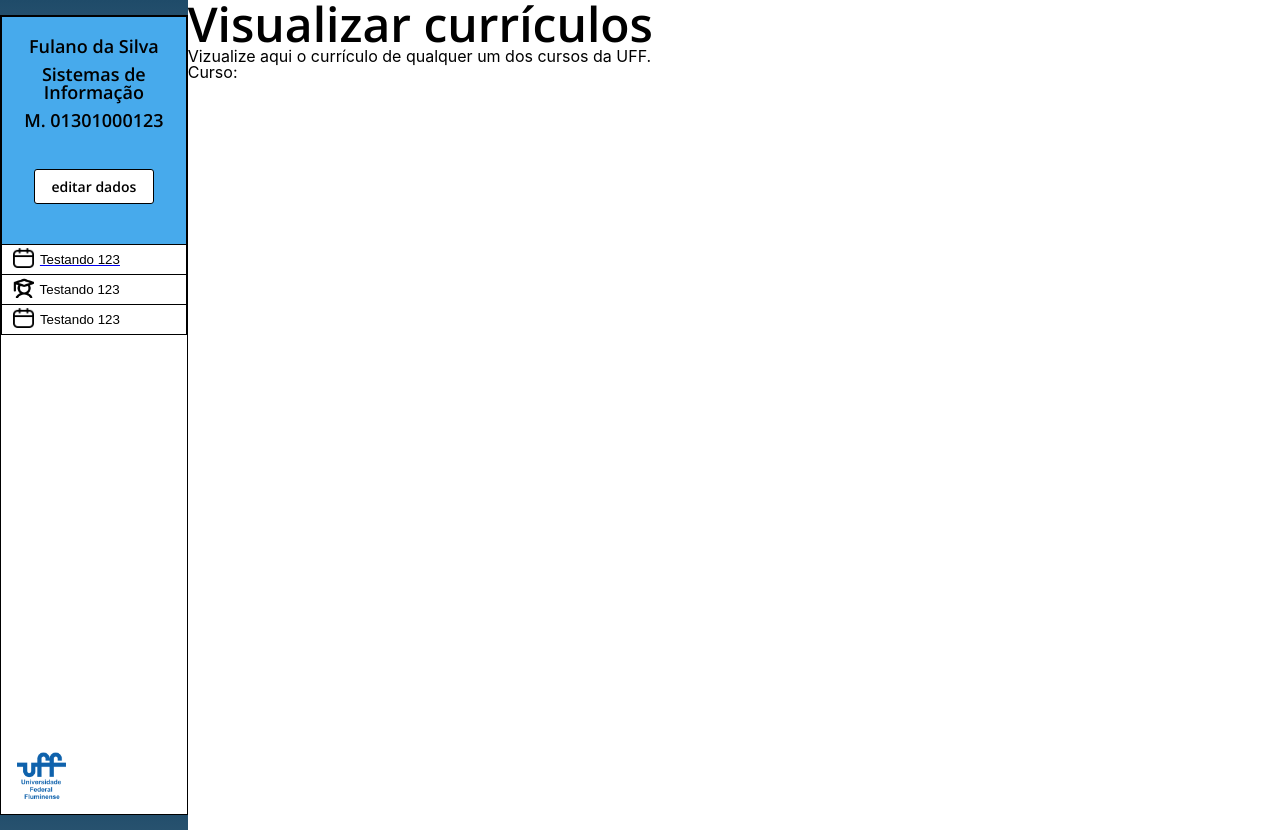
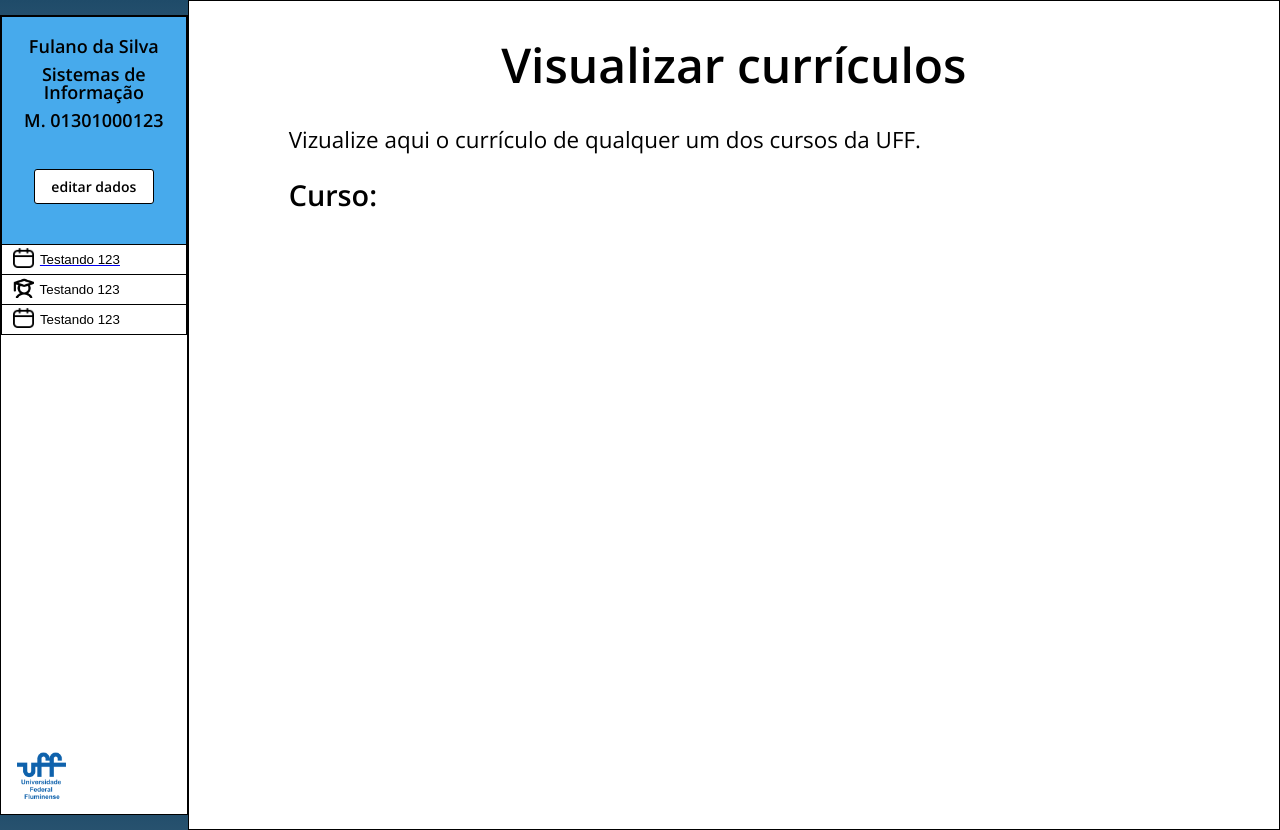
Before and after one commit to gustavo-ferreira03/projeto-iduff-front, a React (Create React App) app: page /ViewResume in a window 1280 px wide. Built offline with nearby package versions, Linux system fonts and the light colour scheme; a web font is replaced by a local one.

Commit message:
vizu curriculo

```diff
--- a/src/components/ViewResume/ViewResume.jsx
+++ b/src/components/ViewResume/ViewResume.jsx
@@ -5,9 +5,10 @@ export function ViewResume (){
         <div className={classes.white_box}>
             <h1 className={classes.v_C}>Visualizar currículos</h1>
             <section className={classes.List}>
-                <p>Vizualize aqui o currículo de qualquer um dos cursos da UFF.</p>
+                <p className={classes.VizuAqui}>Vizualize aqui o currículo de qualquer um dos cursos da UFF.</p>
                 <div>
-                    <h2>Curso:</h2>
+                    <h2 className={classes.Curso}>Curso:</h2>
+                    {/* Menu drop down */}
                 </div>
             </section>
         </div>
--- a/src/components/ViewResume/ViewResume.module.css
+++ b/src/components/ViewResume/ViewResume.module.css
@@ -5,7 +5,7 @@
     top: 49px;
     left:270px;
     background-color: white;
-    border-color: 1px black;
+    border: 1px solid black;
 }
 
 .v_C{
@@ -13,5 +13,26 @@
     font-weight: 600;
     font-size: 3rem;
     display: flex;
-    align-content: center;
+    justify-content: center;
+    margin: 40px;
 }
+
+.List{
+    margin-left: 100px;
+    font-family: 'Open Sans', sans-serif;
+    font-weight: 400;
+    font-size: 1,125rem;
+}
+
+.VizuAqui{
+    font-family: 'Open Sans', sans-serif;
+    font-weight: 400;
+    font-size: 1.4rem;
+}
+
+.Curso{
+    font-family: 'Open Sans', sans-serif;
+    font-weight: 600;
+    font-size: 1.8rem;
+    margin-top: 30px;
+}
```
